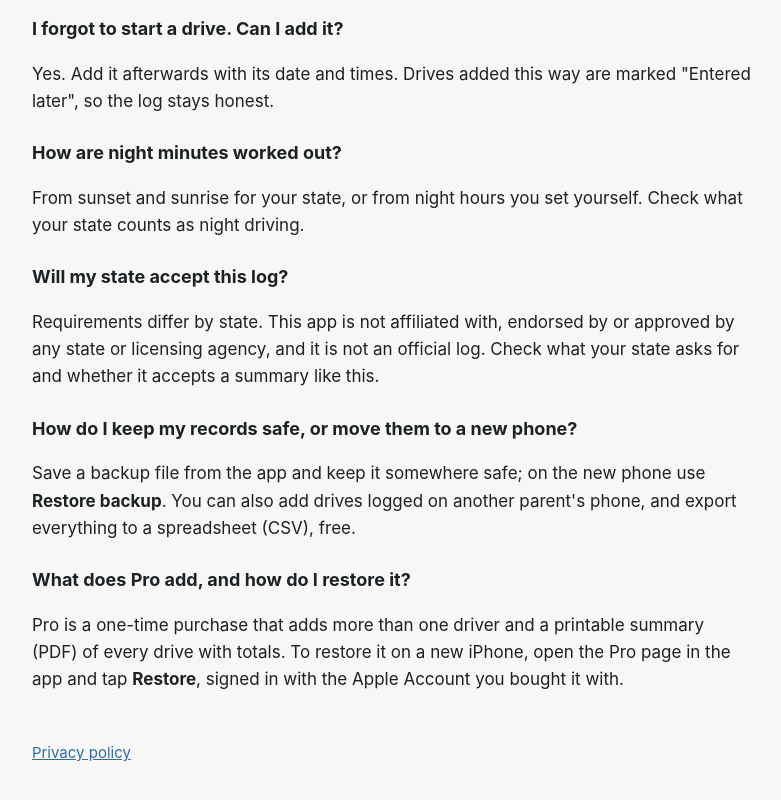
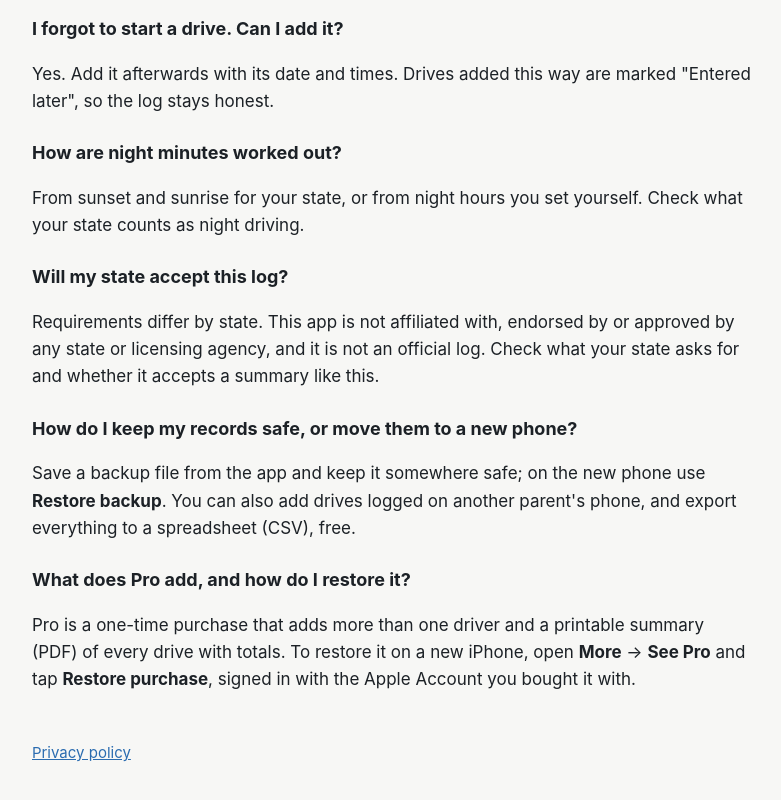
Before and after one commit to mediavanity-dev/supervised-driving-log-support, a plain HTML site: page index.html in a window 1280 px wide. Shown: the part 383-1183 px from the top of the page, without its empty margins (248-1029 px from the left). Drawn offline with Linux system fonts and the light colour scheme.

Commit message:
Restore purchase wording
Co-Authored-By: Claude Opus 5.5 <noreply@anthropic.com>

```diff
--- a/index.html
+++ b/index.html
@@ -25,7 +25,7 @@
 <h3>How do I keep my records safe, or move them to a new phone?</h3>
 <p>Save a backup file from the app and keep it somewhere safe; on the new phone use <b>Restore backup</b>. You can also add drives logged on another parent's phone, and export everything to a spreadsheet (CSV), free.</p>
 <h3>What does Pro add, and how do I restore it?</h3>
-<p>Pro is a one-time purchase that adds more than one driver and a printable summary (PDF) of every drive with totals. To restore it on a new iPhone, open the Pro page in the app and tap <b>Restore</b>, signed in with the Apple Account you bought it with.</p>
+<p>Pro is a one-time purchase that adds more than one driver and a printable summary (PDF) of every drive with totals. To restore it on a new iPhone, open <b>More</b> &rarr; <b>See Pro</b> and tap <b>Restore purchase</b>, signed in with the Apple Account you bought it with.</p>
 
 <p class="foot"><a href="privacy.html">Privacy policy</a></p>
 </main>
```
